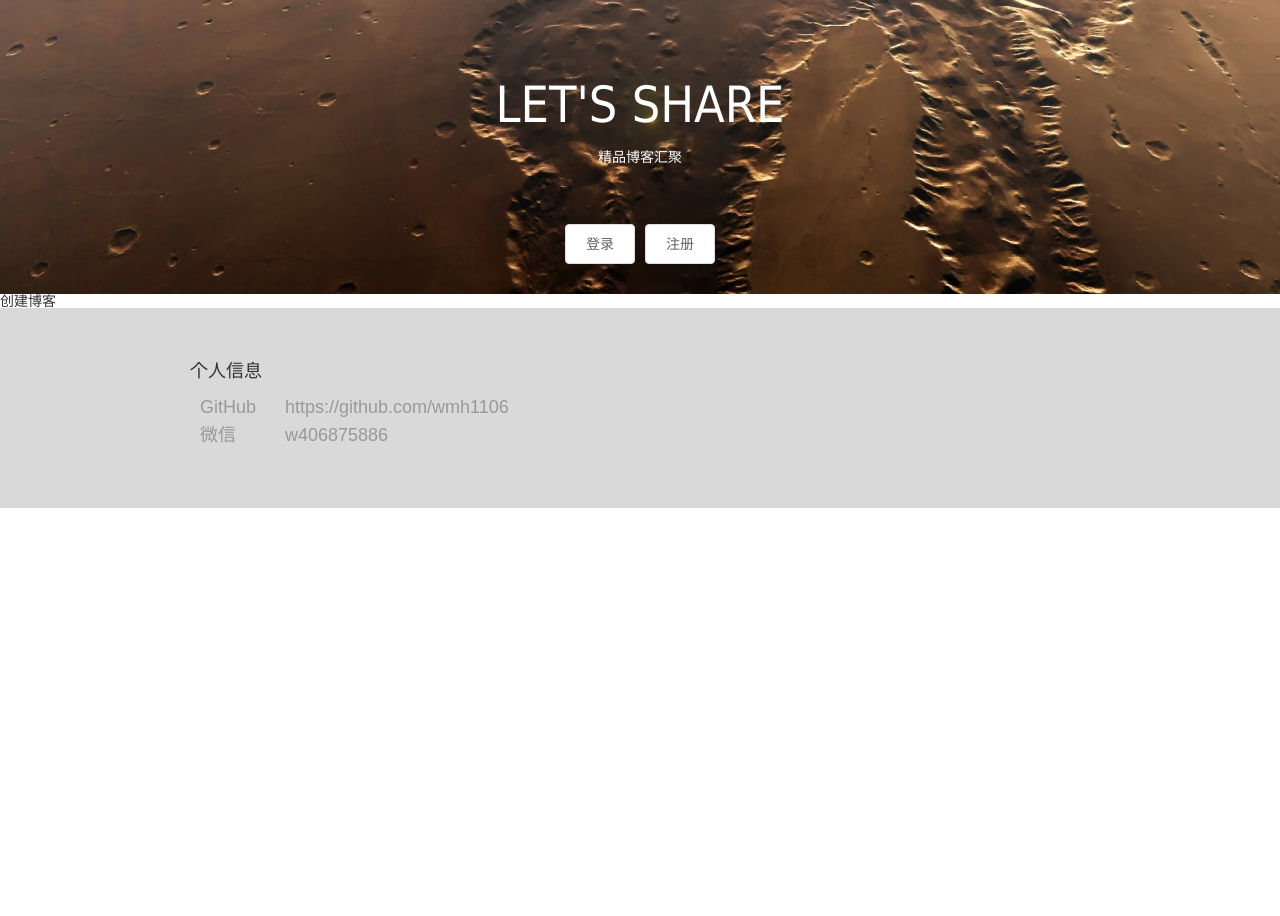
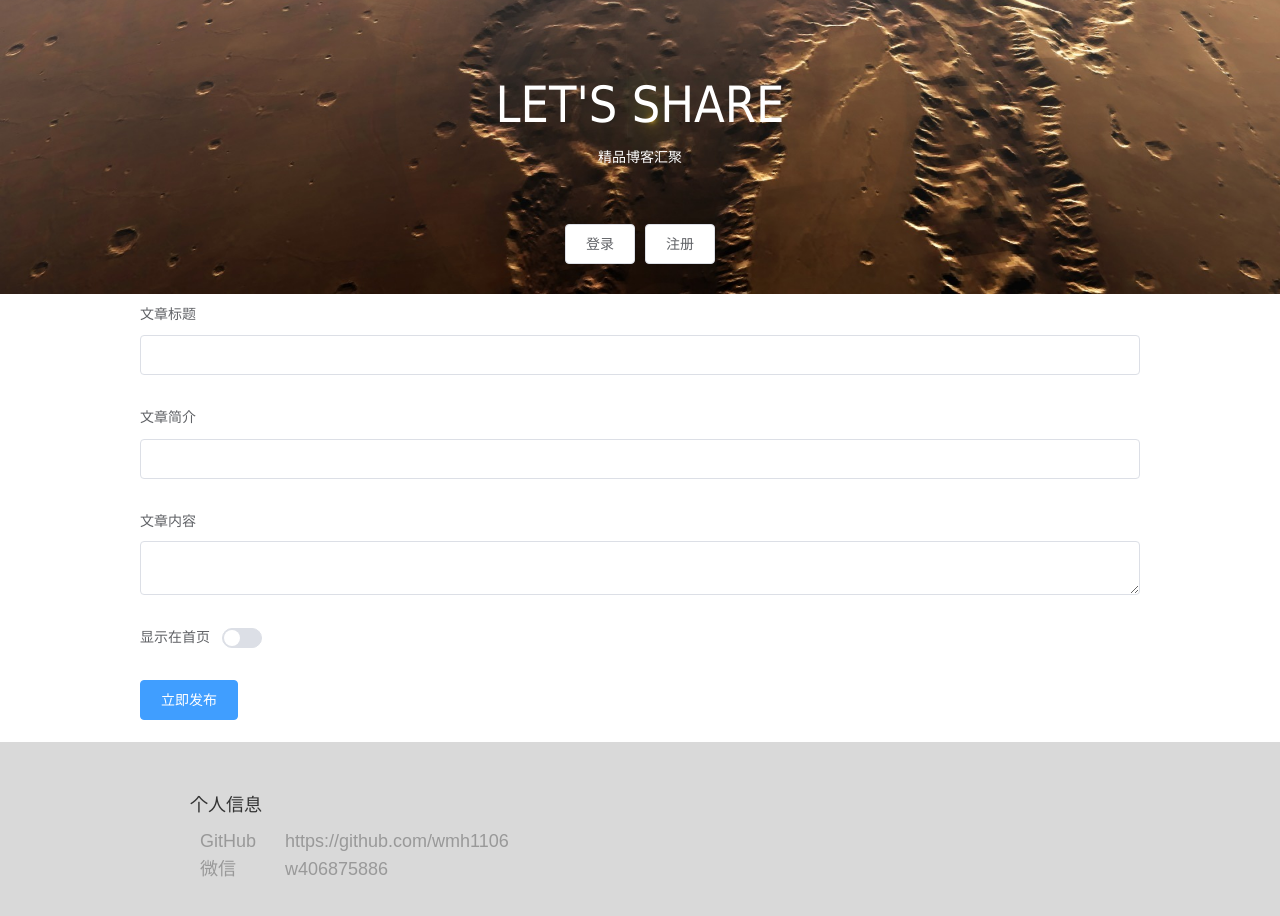
Before and after one commit to wmh1106/vue_blog, a Vue app: page /#/create in a window 1280 px wide. Shown: the top 916 px of the page. Before the commit the page ends 800 px from the top, so only its background shows below. Built offline with nearby package versions, Linux system fonts and the light colour scheme.

Commit message:
布局-编辑、创建样式完

```diff
--- a/src/pages/Create/index.vue
+++ b/src/pages/Create/index.vue
@@ -1,3 +1,30 @@
 <template>
-  <div>创建博客</div>
+  <div class="articleContent">
+    <el-form ref="form">
+      <el-form-item label="文章标题">
+        <el-input></el-input>
+      </el-form-item>
+      <el-form-item label="文章简介">
+        <el-input></el-input>
+      </el-form-item>
+      <el-form-item label="文章内容">
+        <el-input type="textarea"></el-input>
+      </el-form-item>
+
+      <el-form-item label="显示在首页">
+        <el-switch></el-switch>
+      </el-form-item>
+
+      <el-form-item>
+        <el-button type="primary">立即发布</el-button>
+      </el-form-item>
+    </el-form>
+  </div>
 </template>
+
+<style lang="scss" scoped>
+.articleContent{
+  width: 1000px;
+  margin: 0 auto;
+}
+</style>
--- a/src/pages/Edit/index.vue
+++ b/src/pages/Edit/index.vue
@@ -1,3 +1,31 @@
 <template>
-  <div>编辑博客</div>
+  <div class="articleContent">
+    <el-form ref="form">
+      <el-form-item label="文章标题">
+        <el-input></el-input>
+      </el-form-item>
+      <el-form-item label="文章简介">
+        <el-input></el-input>
+      </el-form-item>
+      <el-form-item label="文章内容">
+        <el-input type="textarea"></el-input>
+      </el-form-item>
+
+      <el-form-item label="显示在首页">
+        <el-switch></el-switch>
+      </el-form-item>
+
+      <el-form-item>
+        <el-button type="primary">立即保存</el-button>
+      </el-form-item>
+    </el-form>
+  </div>
 </template>
+
+<style lang="scss" scoped>
+.articleContent{
+  width: 1000px;
+  margin: 0 auto;
+}
+
+</style>
```
